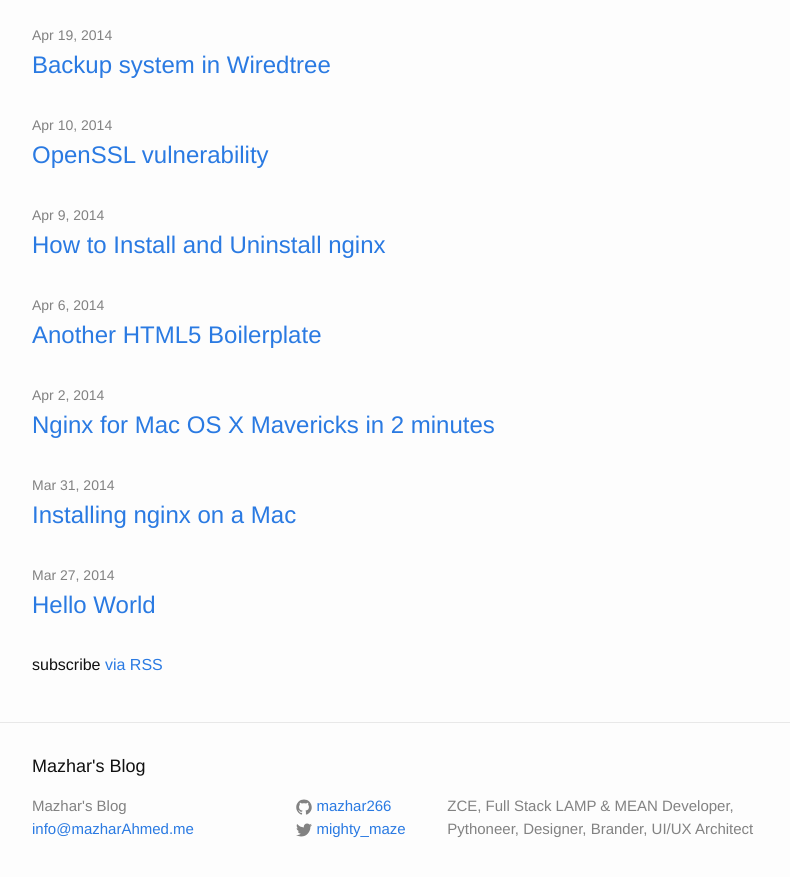
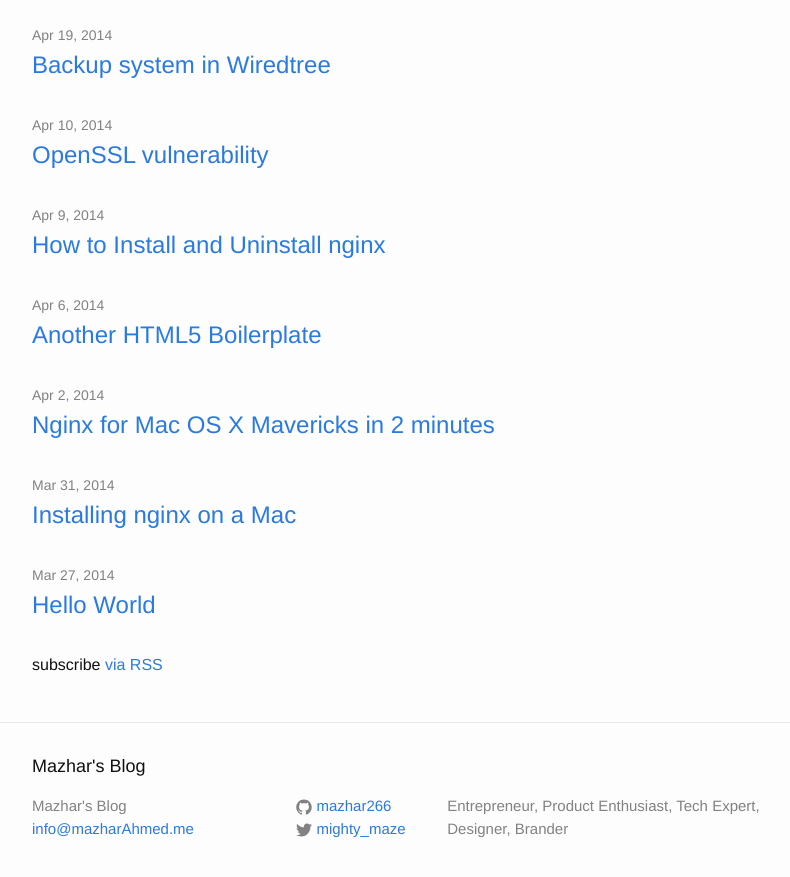
Before and after one commit to mightymaze/mightymaze.github.io, a Jekyll site: the page built from index.html, in a window 1280 px wide and 900 px high, scrolled down 2904 px. Shown: the top 877 px of the window, without its empty margins (238-1028 px from the left). Built offline with Jekyll 4.4.1, drawn with Linux system fonts in a browser that asks for light colours.

Commit message:
updated the config file

```diff
--- a/_config.yml
+++ b/_config.yml
@@ -9,8 +9,7 @@
 title: Mazhar's Blog
 email: info@mazharAhmed.me
 description: > # this means to ignore newlines until "baseurl:"
-  ZCE, Full Stack LAMP & MEAN Developer, Pythoneer,
-  Designer, Brander, UI/UX Architect
+  Entrepreneur, Product Enthusiast, Tech Expert, Designer, Brander
 baseurl: "" # the subpath of your site, e.g. /blog
 url: "http://www.iammaze.com" # the base hostname & protocol for your site
 twitter_username: mighty_maze
```
